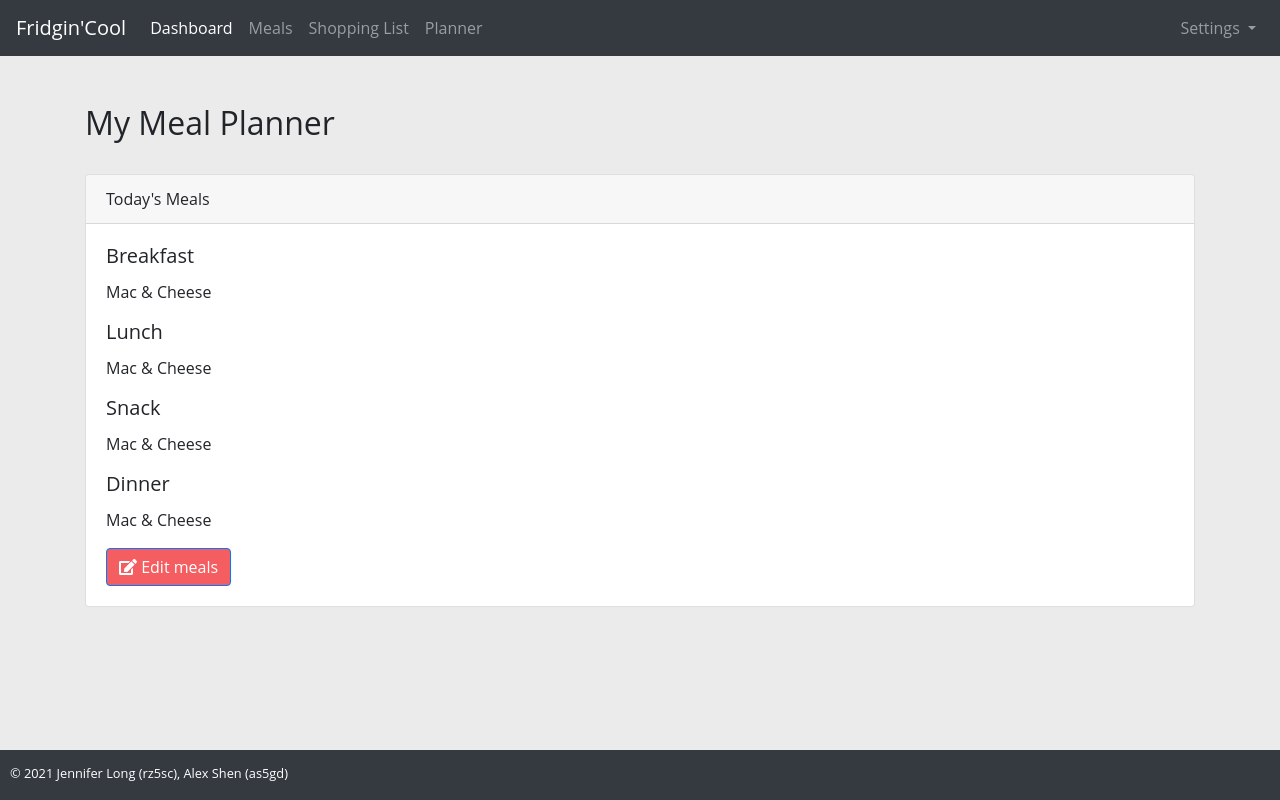
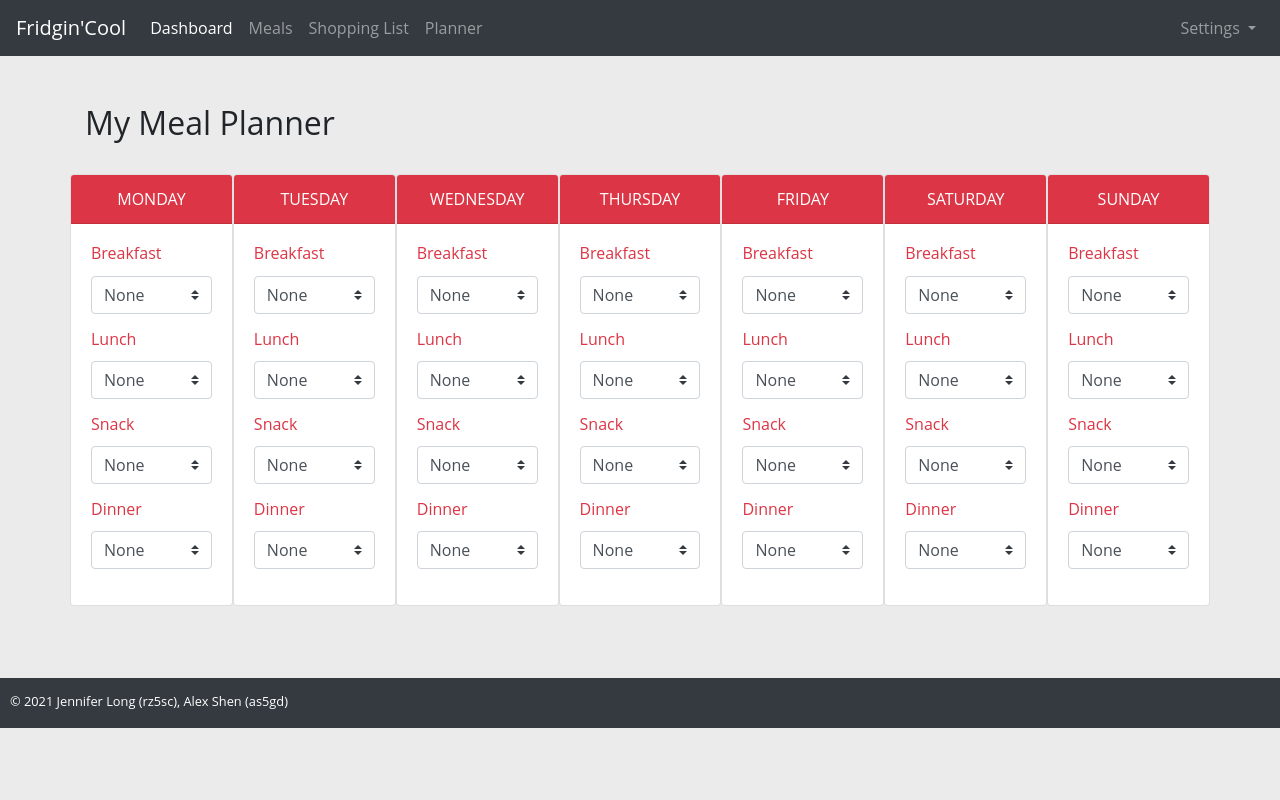
Before and after one commit to alex-shen1/ActualProject, an Angular app in the folder Angular/: page / in a window 1280 px wide. Built offline with nearby package versions, Linux system fonts and the light colour scheme.

Commit message:
Added component for day of week planner

```diff
--- a/Angular/src/app/app.component.html
+++ b/Angular/src/app/app.component.html
@@ -5,25 +5,8 @@
 <div id="content" class="container py-5">
   <h2 id="pageHeader">My Meal Planner</h2>
   <div class="row py-4">
-    <div class="col">
-      <div class="card">
-        <div class="card-header">
-          Today's Meals
-        </div>
-        <div class="card-body">
-          <h5 class="card-title">Breakfast</h5>
-          <p class="card-text">Mac & Cheese</p>
-          <h5 class="card-title">Lunch</h5>
-          <p class="card-text">Mac & Cheese</p>
-          <h5 class="card-title">Snack</h5>
-          <p class="card-text">Mac & Cheese</p>
-          <h5 class="card-title">Dinner</h5>
-          <p class="card-text">Mac & Cheese</p>
-          <a href="#" class="btn btn-primary bg-radish">
-            <i class="fas fa-edit" aria-hidden="true"></i> Edit meals
-          </a>
-        </div>
-      </div>
+    <div class="col px-0" *ngFor="let day of week">
+      <app-day [dayOfWeek]="day"></app-day>
     </div>
   </div>
 </div>
--- a/Angular/src/app/app.component.ts
+++ b/Angular/src/app/app.component.ts
@@ -7,4 +7,9 @@ import { Component } from '@angular/core';
 })
 export class AppComponent {
   title = 'FridginCool';
+
+  week = [
+   "Monday", "Tuesday", "Wednesday", "Thursday", "Friday", "Saturday", "Sunday"
+  ];
+
 }
--- a/Angular/src/app/app.module.ts
+++ b/Angular/src/app/app.module.ts
@@ -4,11 +4,13 @@ import { BrowserModule } from '@angular/platform-browser';
 import { AppRoutingModule } from './app-routing.module';
 import { AppComponent } from './app.component';
 import { NavbarComponent } from './navbar/navbar.component';
+import { DayComponent } from './day/day.component';
 
 @NgModule({
   declarations: [
     AppComponent,
-    NavbarComponent
+    NavbarComponent,
+    DayComponent
   ],
   imports: [
     BrowserModule,
--- /dev/null
+++ b/Angular/src/app/day/day.component.html
@@ -0,0 +1,39 @@
+<div class="card">
+  <div class="card-header text-center text-white bg-danger">
+    {{ dayOfWeek | uppercase }}
+  </div>
+  <div class="card-body">
+    <h6 class="card-title text-danger">Breakfast</h6>
+    <div class="input-group mb-3">
+      <select class="custom-select" id="meal{{dayOfWeek}}1">
+        <option selected>None</option>
+        <option *ngFor="let meal of meals" value="meal">{{ meal }}</option>
+      </select>
+    </div>
+
+    <h6 class="card-title text-danger">Lunch</h6>
+    <div class="input-group mb-3">
+      <select class="custom-select" id="meal{{dayOfWeek}}2">
+        <option selected>None</option>
+        <option *ngFor="let meal of meals" value="meal">{{ meal }}</option>
+      </select>
+    </div>
+
+    <h6 class="card-title text-danger">Snack</h6>
+    <div class="input-group mb-3">
+      <select class="custom-select" id="meal{{dayOfWeek}}3">
+        <option selected>None</option>
+        <option *ngFor="let meal of meals" value="meal">{{ meal }}</option>
+      </select>
+    </div>
+
+    <h6 class="card-title text-danger">Dinner</h6>
+    <div class="input-group mb-3">
+      <select class="custom-select" id="meal{{dayOfWeek}}4">
+        <option selected>None</option>
+        <option *ngFor="let meal of meals" value="meal">{{ meal }}</option>
+      </select>
+    </div>
+
+  </div>
+</div>
--- /dev/null
+++ b/Angular/src/app/day/day.component.ts
@@ -0,0 +1,33 @@
+import { Component, OnInit, Input } from '@angular/core';
+
+@Component({
+  selector: 'app-day',
+  templateUrl: './day.component.html',
+  styleUrls: ['./day.component.css']
+})
+export class DayComponent implements OnInit {
+
+  constructor() { }
+
+  @Input() dayOfWeek : any;
+
+  week = [
+    "Monday", "Tuesday", "Wednesday", "Thursday", "Friday", "Saturday", "Sunday"
+  ]; // Unused, just for reference
+
+  // Sample meals
+  meals = [
+    "Mac & Cheese",
+    "Mashed Potatoes",
+    "Grilled Chicken",
+    "Garden Salad",
+    "Baked Beans",
+    "Ice Cream",
+    "Mushroom Soup",
+    "Pizza"
+  ]; // To be replaced by user's saved meals from database
+
+  ngOnInit(): void {
+  }
+
+}
--- a/Angular/src/styles.css
+++ b/Angular/src/styles.css
@@ -23,7 +23,7 @@ body {
 }
 
 footer {
-    position: absolute;
+    /* position: absolute; */
     bottom: 0;
     width: 100%;
     height: 50px;
```
Also changed, not shown: Angular/src/app/day/day.component.css (added), 1 other file (tests, documents, lock files or other folders).
